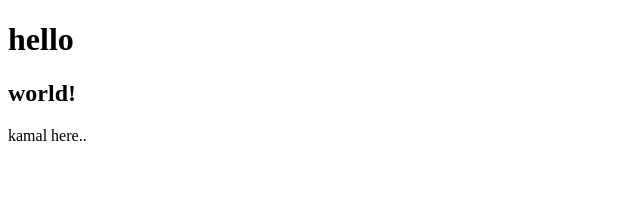
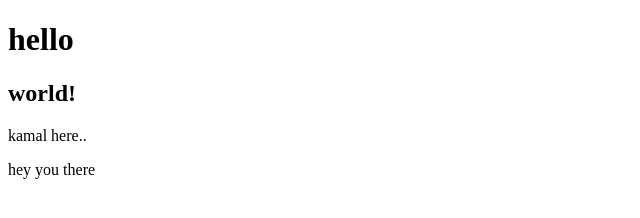
Before and after one commit to kamalkish0r/gitDayOne, a plain HTML site: page index.html in a window 1280 px wide. Shown: the whole page, without its empty margins (0-640 px from the left). Drawn offline with Linux system fonts and the light colour scheme.

Commit message:
added hey you there to index.html

```diff
--- a/index.html
+++ b/index.html
@@ -10,5 +10,6 @@
     <h1>hello</h1>
     <h2>world!</h2>
     <p>kamal here..</p>
+    <p>hey you there</p>
 </body>
 </html>
```
